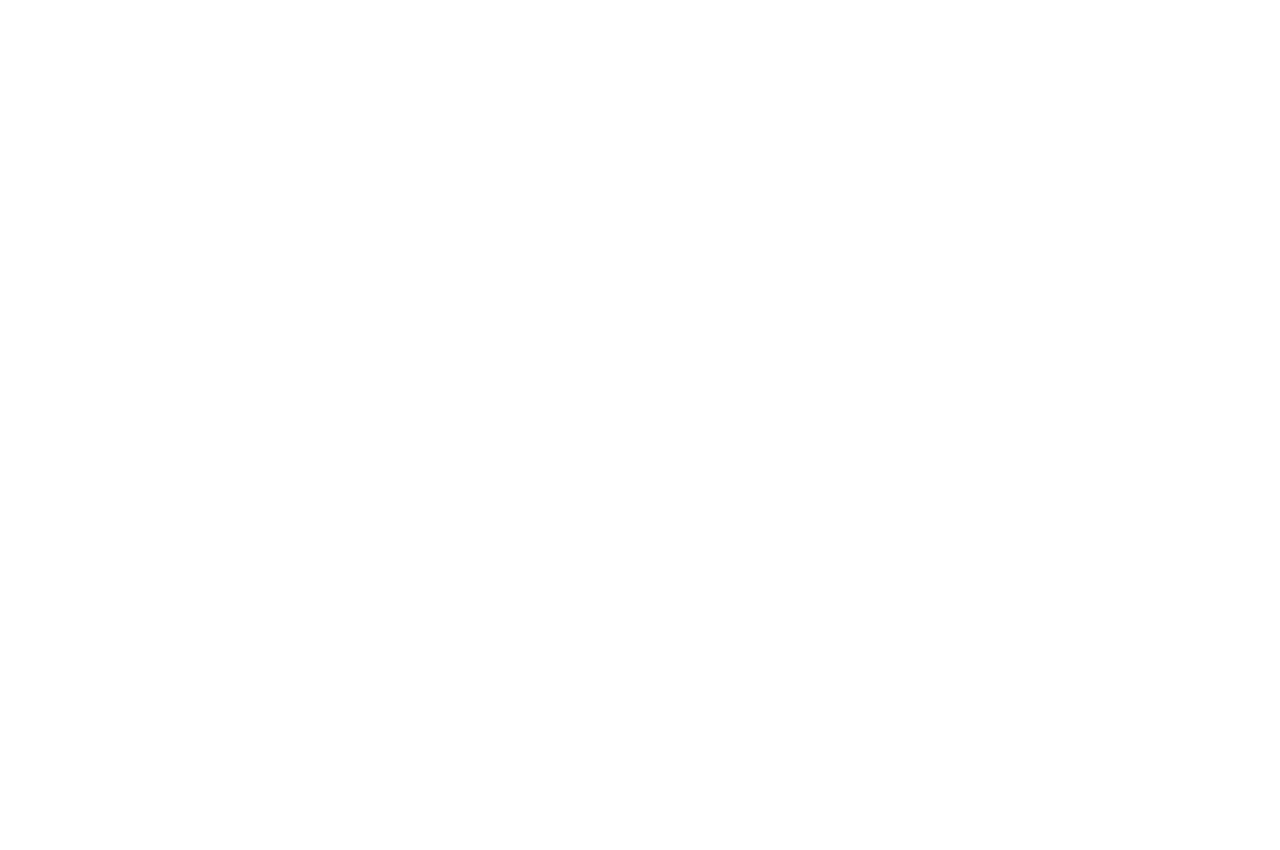
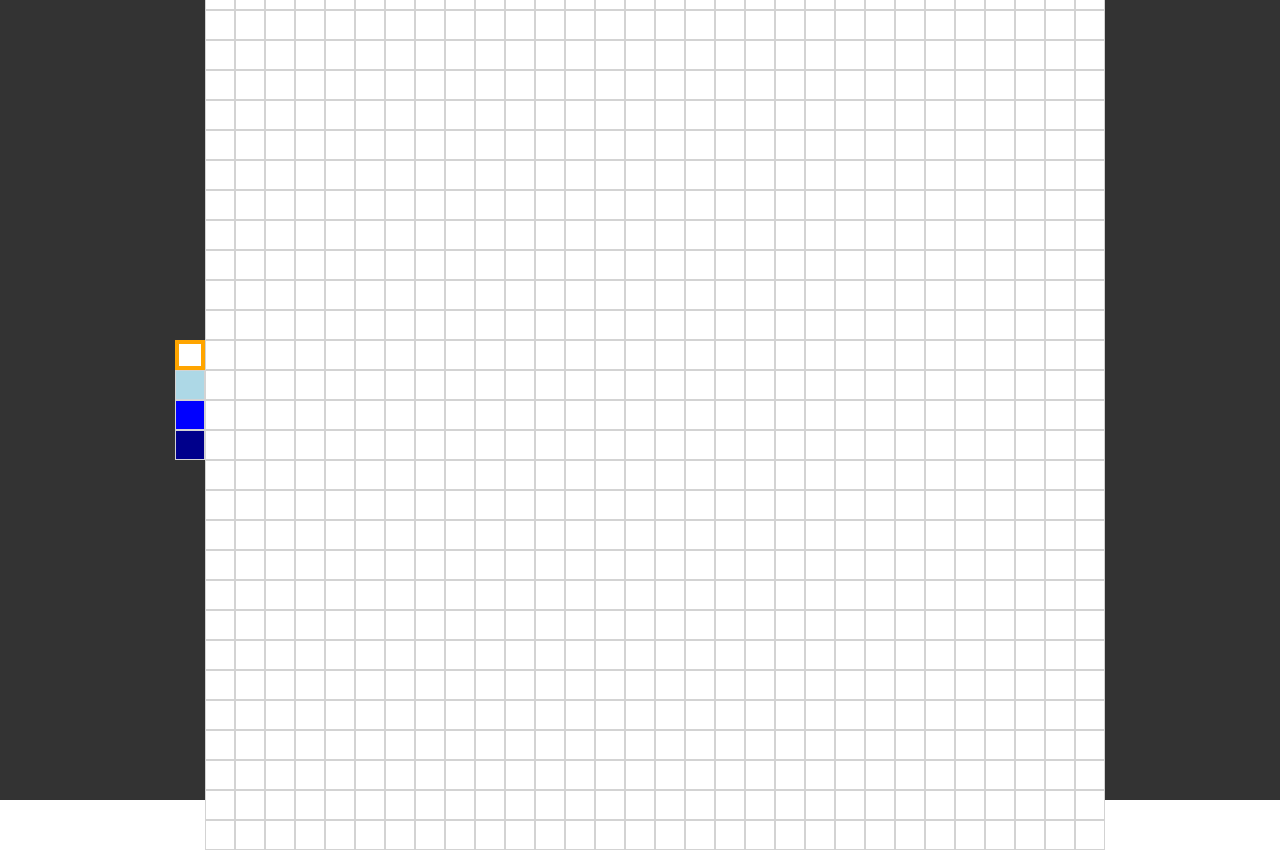
Before and after one commit to diogom93/pixel-art, a React (Create React App) app: page / in a window 1280 px wide. Before the commit the page ends 800 px from the top, so only its background shows below. Built offline with nearby package versions, Linux system fonts and the light colour scheme.

Commit message:
Finish app
Created canvas component.

Created colour picker component.

Save colour selection in state and apply that colour to the selected pixel in the canvas.

```diff
--- a/src/App.js
+++ b/src/App.js
@@ -1,12 +1,15 @@
-import React from 'react';
-import './App.css';
-
-import Pixel from './components/Pixel';
+import React, {useState} from 'react';
+import Canvas from './components/Canvas';
+import ColourPicker from './components/ColourPicker';
+import './styles.css';
 
 function App() {
+  const [selectedColour, setSelectedColour] = useState(0);
+
   return (
     <div className="App">
-      <Pixel />
+      <ColourPicker currentColour={selectedColour} selectColour={colour => setSelectedColour(colour)} />
+      <Canvas currentColour={selectedColour} />
     </div>
   );
 }
--- /dev/null
+++ b/src/components/Canvas.js
@@ -0,0 +1,33 @@
+import React, {useState} from 'react';
+import Pixel from './Pixel';
+import Colours from '../Colours';
+
+const Canvas = props => {
+    const [matrix, setMatrix] = useState(Array(30)
+        .fill()
+        .map(() => Array(30)
+            .fill(0)));
+
+    const changeColour = (rowIndex, colIndex) => {
+        const matrixAux = JSON.parse(JSON.stringify(matrix));
+        matrixAux[rowIndex][colIndex] = props.currentColour;
+        setMatrix(matrixAux);
+    }
+
+    return (
+        <div className={'canvas'}>
+          {matrix.map((row, rowIndex) =>
+            row.map((_, colIndex) => {
+                return (
+                    <Pixel
+                        key={`${rowIndex}-${colIndex}`}
+                        background={Colours[matrix[rowIndex][colIndex]]}
+                        setColour={() => changeColour(rowIndex, colIndex)} />
+                );
+            })
+          )}
+        </div>
+    );
+}
+
+export default Canvas;
--- /dev/null
+++ b/src/components/ColourPicker.js
@@ -0,0 +1,18 @@
+import React from 'react';
+import Pixel from './Pixel';
+import Colours from '../Colours';
+
+const ColourPicker = props => {
+    return (
+        <div className="colourPicker">
+           {Colours.map((colour, colourIndex) => {
+               return <Pixel key={colourIndex}
+                    background={colour}
+                    setColour={() => props.selectColour(colourIndex)}
+                    currentColour={Colours[props.currentColour] === colour} />
+           })}
+        </div>
+    );
+}
+
+export default ColourPicker;
--- a/src/components/Pixel.js
+++ b/src/components/Pixel.js
@@ -1,5 +1,5 @@
 import React from 'react';
 
 export default props => {
-    return <div className={`${props.background} pixel`} />
+    return <div className={`${props.background} pixel ${props.currentColour ? 'current-colour' : ''}`} onClick={props.setColour}/>
 }
--- a/src/styles.css
+++ b/src/styles.css
@@ -19,4 +19,22 @@
     height: 30px;
     border: 1px solid lightgray;
     box-sizing: border-box;
-  }
+}
+
+.current-colour {
+    border: 4px solid orange;
+}
+
+.canvas {
+    display: flex;
+    flex-wrap: wrap;
+    max-width: 900px;
+}
+
+.App {
+    background-color: #333;
+    display: flex;
+    justify-content: center;
+    align-items: center;
+    height: 100vh;
+}
```
